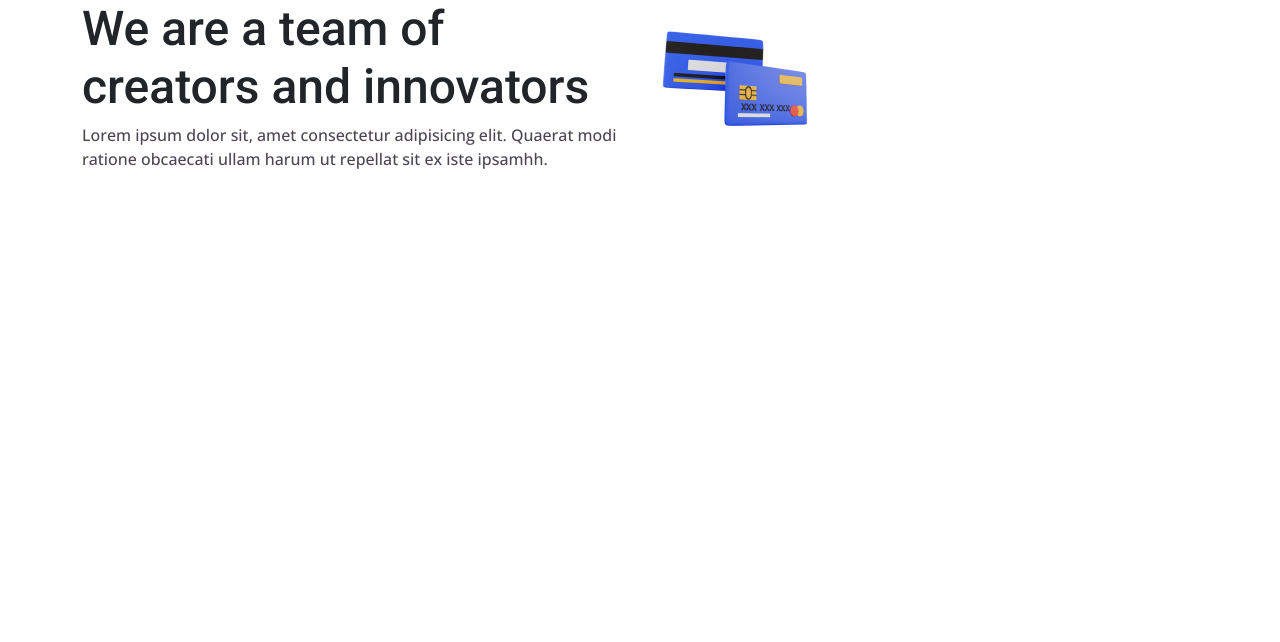
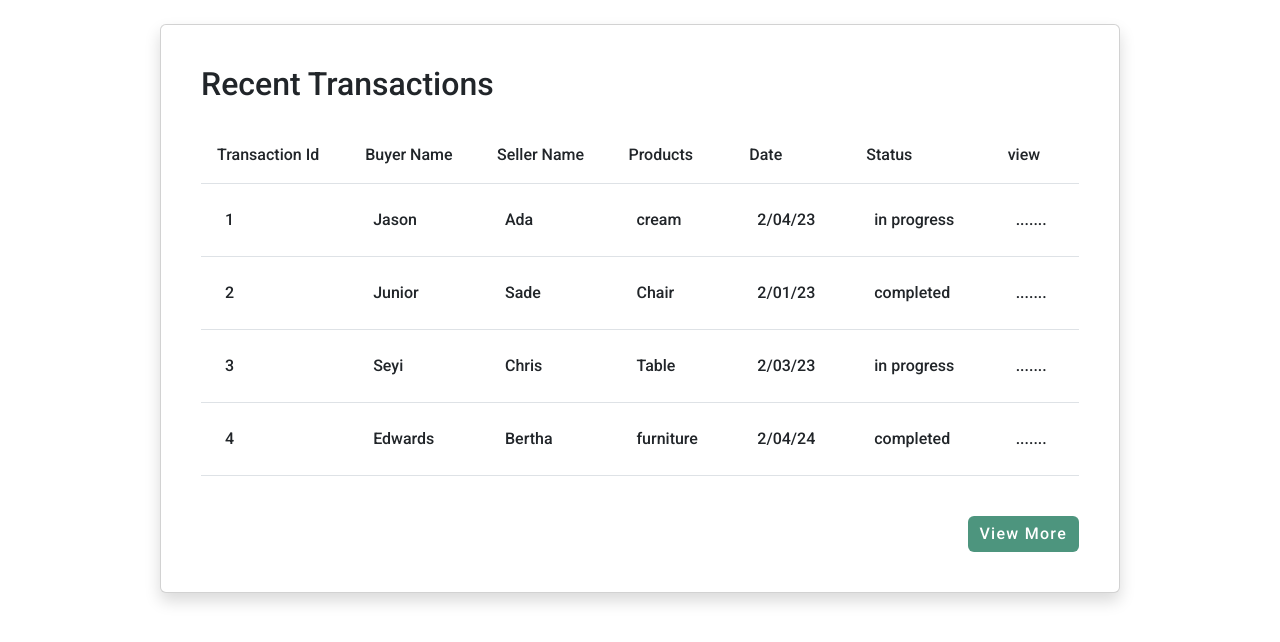
Before and after one commit to myDoshBox/myDoshBoxApp, a React (Create React App) app: page / in a window 1280 px wide. Shown: the top 642 px of the page. Built offline with nearby package versions, Linux system fonts and the light colour scheme.

Commit message:
components tutorial

```diff
--- a/src/App.js
+++ b/src/App.js
@@ -6,12 +6,14 @@ import {
 	OpenConflictsCard,
 } from "./components/CardComponents/ConflictIssuesCards";
 import { ContactUsCard } from "./components/CardComponents/ContactAndInfoCards";
+import TransactionHistory from "./components/TableComponents/TransactionHistory";
 import About from "./pages/About";
+import Neutral_dashboard from "./pages/neutral_dashboard";
 
 function App() {
 	return (
 		<>
-			<About />
+			<Neutral_dashboard />
 		</>
 	);
 }
--- a/src/appStyles/componentsStyles/_cardStyles.scss
+++ b/src/appStyles/componentsStyles/_cardStyles.scss
@@ -271,6 +271,7 @@ th {
 		letter-spacing: 0.08rem;
 	}
 }
+
 .faq-head {
 	border: 1px solid $pryColor !important;
 	//   border-radius: 3px 3px 0 0;
--- a/src/appStyles/generalStyles/_fonts.scss
+++ b/src/appStyles/generalStyles/_fonts.scss
@@ -3,7 +3,7 @@
 @mixin H1Font {
 	font-family: "Roboto", sans-serif;
 	font-size: 3rem !important;
-	line-height: 1.6;
+	// line-height: 1.6;
 }
 
 @mixin H2Font {
--- /dev/null
+++ b/src/components/TableComponents/TransactionHistory.js
@@ -0,0 +1,67 @@
+import React from "react";
+
+const TransactionHistory = (props) => {
+	const { trans_id, buyer_name, seller_name, products, date, status, view } =
+		props;
+	return (
+		<>
+			<tr>
+				<td className="p-4">{trans_id}</td>
+				<td className="p-4">{buyer_name}</td>
+				<td className="p-4">{seller_name}</td>
+				<td className="p-4">{products}</td>
+				<td className="p-4">{date}</td>
+				<td className="p-4">{status}</td>
+				<td className="p-4">{view}</td>
+			</tr>
+		</>
+	);
+};
+
+const TransHis = (props) => {
+	const { trans_id, buyer_name, seller_name, products, date, status, view } =
+		props;
+	return (
+		<>
+			<tr>
+				{/* <th scope="row">1</th> */}
+				<td>{trans_id}</td>
+				{/* <td>Otto</td>
+							<td>@mdo</td> */}
+			</tr>
+			<tr>
+				{/* <th scope="row">2</th> */}
+				<td>{buyer_name}</td>
+				{/* <td>Thornton</td>
+							<td>@fat</td> */}
+			</tr>
+			<tr>
+				{/* <th scope="row">3</th> */}
+				{/* <td colspan="2">Larry the Bird</td> */}
+				<td>{seller_name}</td>
+			</tr>
+			<tr>
+				{/* <th scope="row">3</th> */}
+				{/* <td colspan="2">Larry the Bird</td> */}
+				<td>{products}</td>
+			</tr>
+			<tr>
+				{/* <th scope="row">3</th> */}
+				{/* <td colspan="2">Larry the Bird</td> */}
+				<td>{date}</td>
+			</tr>
+			<tr>
+				{/* <th scope="row">3</th> */}
+				{/* <td colspan="2">Larry the Bird</td> */}
+				<td>{status}</td>
+			</tr>
+			<tr>
+				{/* <th scope="row">3</th> */}
+				{/* <td colspan="2">Larry the Bird</td> */}
+				<td>{view}</td>
+			</tr>
+		</>
+	);
+};
+
+export default TransactionHistory;
--- /dev/null
+++ b/src/data/aboutusData.json
@@ -0,0 +1,76 @@
+{
+	"corevalues": [
+		{
+			"id": 1,
+			"title": "Daily Hardwork",
+			"subtitle": "lorem ipsum description",
+			"description": "Lorem ipsum dolor sit amet consectetur adipisicing elit. Quod eligendi consectetur dolorum modi odio enim accusamus architecto at quibusdam officiis."
+		},
+		{
+			"id": 2,
+			"title": "Passion before money",
+			"subtitle": "lorem ipsum description",
+			"description": "Lorem ipsum dolor sit amet consectetur adipisicing elit. Quod eligendi consectetur dolorum modi odio enim accusamus architecto at quibusdam officiis."
+		},
+		{
+			"id": 3,
+			"title": "Teamwork drives result",
+			"subtitle": "lorem ipsum description",
+			"description": "Lorem ipsum dolor sit amet consectetur adipisicing elit. Quod eligendi consectetur dolorum modi odio enim accusamus architecto at quibusdam officiis."
+		}
+	],
+
+	"businessteam": [
+		{
+			"id": 1,
+			"images": "../../images/aboutusPix2.png",
+			"description": "Lorem ipsum dolor sit amet consectetur adipisicing elit. Quod eligendi consectetur dolorum modi odio enim accusamus architecto at quibusdam officiis.",
+			"name": "Edward Tope",
+			"job_description": "design"
+		},
+
+		{
+			"id": 2,
+			"images": "../../images/aboutusPix2.png",
+			"description": "Lorem ipsum dolor sit amet consectetur adipisicing elit. Quod eligendi consectetur dolorum modi odio enim accusamus architecto at quibusdam officiis.",
+			"name": "Seyi Bioku",
+			"job_description": "CEO"
+		}
+	],
+
+	"marketing_dev_team": [
+		{
+			"id": 1,
+			"images": "../../images/aboutusPix2.png",
+			"description": "Lorem ipsum dolor sit amet consectetur adipisicing elit. Quod eligendi consectetur dolorum modi odio enim accusamus architecto at quibusdam officiis.",
+			"name": "Ope",
+			"job_description": "designer"
+		},
+
+		{
+			"id": 2,
+			"images": "../../images/aboutusPix2.png",
+			"description": "Lorem ipsum dolor sit amet consectetur adipisicing elit. Quod eligendi consectetur dolorum modi odio enim accusamus architecto at quibusdam officiis.",
+			"name": "titi",
+			"job_description": "business developer"
+		}
+	],
+
+	"founder_team": [
+		{
+			"id": 1,
+			"images": "../../images/aboutusPix2.png",
+			"description": "Lorem ipsum dolor sit amet consectetur adipisicing elit. Quod eligendi consectetur dolorum modi odio enim accusamus architecto at quibusdam officiis.",
+			"name": "joy",
+			"job_description": "developer"
+		},
+
+		{
+			"id": 2,
+			"images": "../../images/aboutusPix2.png",
+			"description": "Lorem ipsum dolor sit amet consectetur adipisicing elit. Quod eligendi consectetur dolorum modi odio enim accusamus architecto at quibusdam officiis.",
+			"name": "jack",
+			"job_description": "game dev"
+		}
+	]
+}
--- /dev/null
+++ b/src/data/dummyData/transactionData.json
@@ -0,0 +1,43 @@
+{
+	"recent_transactions": [
+		{
+			"trans_id": 1,
+			"buyer_name": "Jason",
+			"seller_name": "Ada",
+			"products": "cream",
+			"date": "2/04/23",
+			"status": "in progress",
+			"view": "......."
+		},
+
+		{
+			"trans_id": 2,
+			"buyer_name": "Junior",
+			"seller_name": "Sade",
+			"products": "Chair",
+			"date": "2/01/23",
+			"status": "completed",
+			"view": "......."
+		},
+
+		{
+			"trans_id": 3,
+			"buyer_name": "Seyi",
+			"seller_name": "Chris",
+			"products": "Table",
+			"date": "2/03/23",
+			"status": "in progress",
+			"view": "......."
+		},
+
+		{
+			"trans_id": 4,
+			"buyer_name": "Edwards",
+			"seller_name": "Bertha",
+			"products": "furniture",
+			"date": "2/04/24",
+			"status": "completed",
+			"view": "......."
+		}
+	]
+}
--- a/src/pages/About.js
+++ b/src/pages/About.js
@@ -1,11 +1,19 @@
 import React from "react";
 import atm from "../images/atm.jpg";
+import aboutusData from "../data/aboutusData.json";
+import {
+	CoreValueCard,
+	NewTeamCard,
+	TeamsCard,
+	TeamsCardTwo,
+} from "../components/CardComponents/AboutUsCards";
 
 const About = () => {
 	return (
 		<div>
 			<HeroSection />
-			<MissionSection/>
+			<CoreValuesSection />
+			<TeamsSection />
 		</div>
 	);
 };
@@ -29,14 +37,63 @@ const HeroSection = () => {
 	);
 };
 
+const CoreValuesSection = () => {
+	return (
+		<div>
+			<h2>Core Values</h2>
 
-const MissionSection = () => {
-  return (
-	  <div>
+			<div className="container">
+				<div className="row g-5">
+					{aboutusData.corevalues.map((corevalue) => {
+						return (
+							<div className="col-md-4 col-sm-12" key={corevalue.id}>
+								<CoreValueCard {...corevalue} />
+							</div>
+						);
+					})}
+				</div>
+			</div>
+		</div>
+	);
+};
 
-	</div>
-  )
-}
+const TeamsSection = () => {
+	return (
+		<>
+			<div className="mb-3">
+				<h3>Business Team</h3>
+				{aboutusData.businessteam.map((busteam) => {
+					return (
+						<div key={busteam.id}>
+							<TeamsCard {...busteam} />
+						</div>
+					);
+				})}
+			</div>
 
+			<div className="pt-5 container d-flex flex-column align-items-start">
+				<h3>Marketing and Developer Team</h3>
+				{aboutusData.marketing_dev_team.map((busteam) => {
+					return (
+						<div key={busteam.id}>
+							<NewTeamCard {...busteam} />
+						</div>
+					);
+				})}
+			</div>
+
+			<div className="pt-5">
+				<h3>Founder</h3>
+				{aboutusData.founder_team.map((busteam) => {
+					return (
+						<div key={busteam.id}>
+							<TeamsCardTwo {...busteam} />
+						</div>
+					);
+				})}
+			</div>
+		</>
+	);
+};
 
 export default About;
--- /dev/null
+++ b/src/pages/neutral_dashboard.js
@@ -0,0 +1,53 @@
+import React from "react";
+import { ViewMoreButton } from "../components/ButtonsComponent/NavigationAndViewButtons";
+import TransactionHistory from "../components/TableComponents/TransactionHistory";
+import transactionData from "../data/dummyData/transactionData.json";
+
+const Neutral_dashboard = () => {
+	return (
+		<div className="card w-75 mx-auto mt-4 p-4 shadow">
+			<div className="card-body">
+				<h3 className="pb-3">Recent Transactions</h3>
+				<table class="table">
+					<thead>
+						<tr>
+							<th scope="col" className="p-3">
+								Transaction Id
+							</th>
+							<th scope="col" className="p-3">
+								Buyer Name
+							</th>
+							<th scope="col" className="p-3">
+								Seller Name
+							</th>
+							<th scope="col" className="p-3">
+								Products
+							</th>
+							<th scope="col" className="p-3">
+								Date
+							</th>
+							<th scope="col" className="p-3">
+								Status
+							</th>
+							<th scope="col" className="p-3">
+								view
+							</th>
+						</tr>
+					</thead>
+					<tbody>
+						{transactionData.recent_transactions.map((rec_trans) => {
+							return <TransactionHistory {...rec_trans} />;
+						})}
+					</tbody>
+				</table>
+
+				<div className="d-flex justify-content-end pt-4">
+					<ViewMoreButton />
+					{/* <button className="btn btn-success">view more</button> */}
+				</div>
+			</div>
+		</div>
+	);
+};
+
+export default Neutral_dashboard;
```
Also changed, not shown: src/components/CardComponents/AboutUsCards.js (+46 -26 lines), public/images/contactImgs/aboutusPix.png (added), public/images/contactImgs/aboutusPix2.png (added), src/data/contactusData.js (deleted), src/data/homeData.js (deleted).
